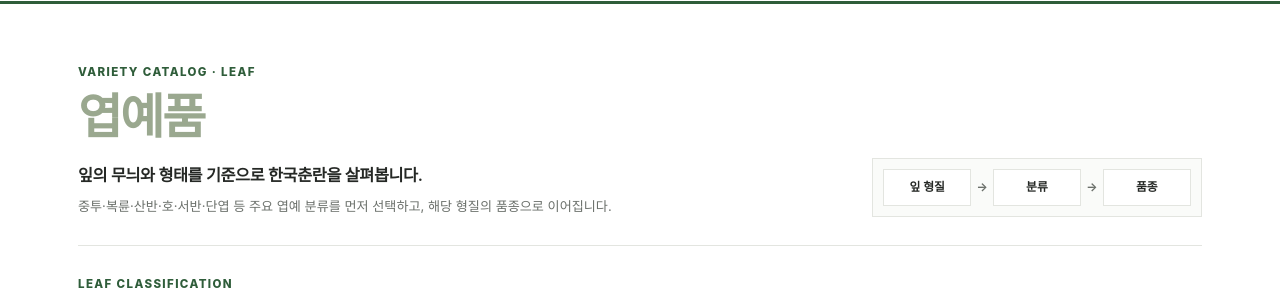
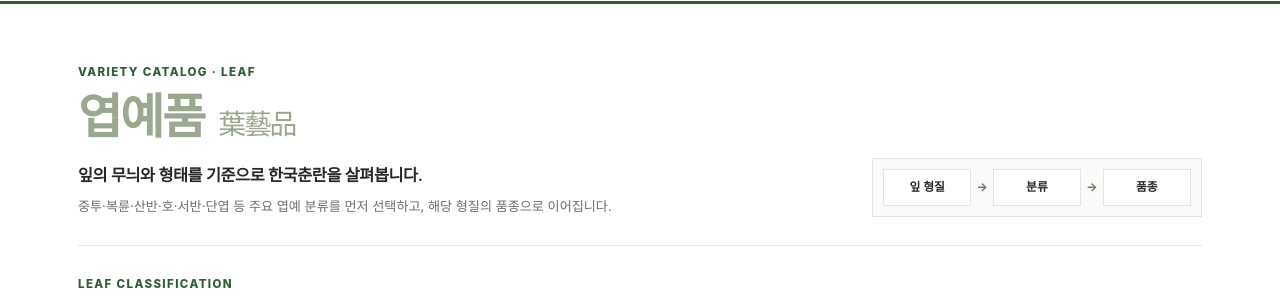
Before and after one commit to parasolra5-pixel/K-chunran, a Jekyll site: the page built from varieties/leaf.md, in a window 1280 px wide. Shown: the part 185-485 px from the top of the page. Built offline with Jekyll 4.4.1, drawn with Linux system fonts in a browser that asks for light colours.

Commit message:
ui: add hanja to leaf variety title

```diff
--- a/varieties/leaf.md
+++ b/varieties/leaf.md
@@ -7,7 +7,7 @@ permalink: /varieties/leaf/
 <section class="kc-leaf-hero">
   <div>
     <p class="kc-page-kicker">VARIETY CATALOG · LEAF</p>
-    <h1>엽예품</h1>
+    <h1>엽예품 <span style="font-size: 0.58em; font-weight: 400; margin-left: 0.18em;">葉藝品</span></h1>
     <p class="kc-page-lead">잎의 무늬와 형태를 기준으로 한국춘란을 살펴봅니다.</p>
     <p class="kc-page-copy">중투·복륜·산반·호·서반·단엽 등 주요 엽예 분류를 먼저 선택하고, 해당 형질의 품종으로 이어집니다.</p>
   </div>
```
